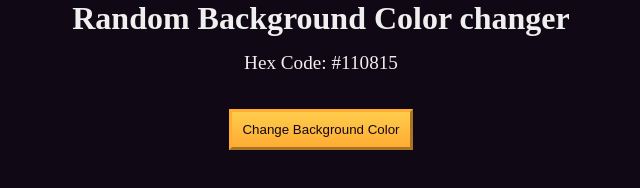
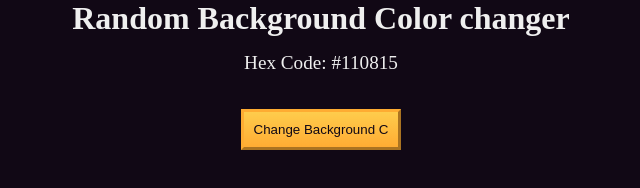
Before and after one commit to sunilnishad99/color-changer, a plain HTML site: page index.html in a window 1280 px wide. Shown: the whole page, without its empty margins (319-959 px from the left). Drawn offline with Linux system fonts and the light colour scheme.

```diff
--- a/index.html
+++ b/index.html
@@ -14,7 +14,7 @@
         <p>Hex Code: <span id="bg-hex-code">#110815</span></p>
       </section>
 
-      <button class="btn" id="btn">Change Background Color</button>
+      <button class="btn" id="btn">Change Background C</button>
       <!-- <p class="name">Maked by SUNIL Nishad</p> -->
     </main>
     <script src="./script.js"></script>
```
